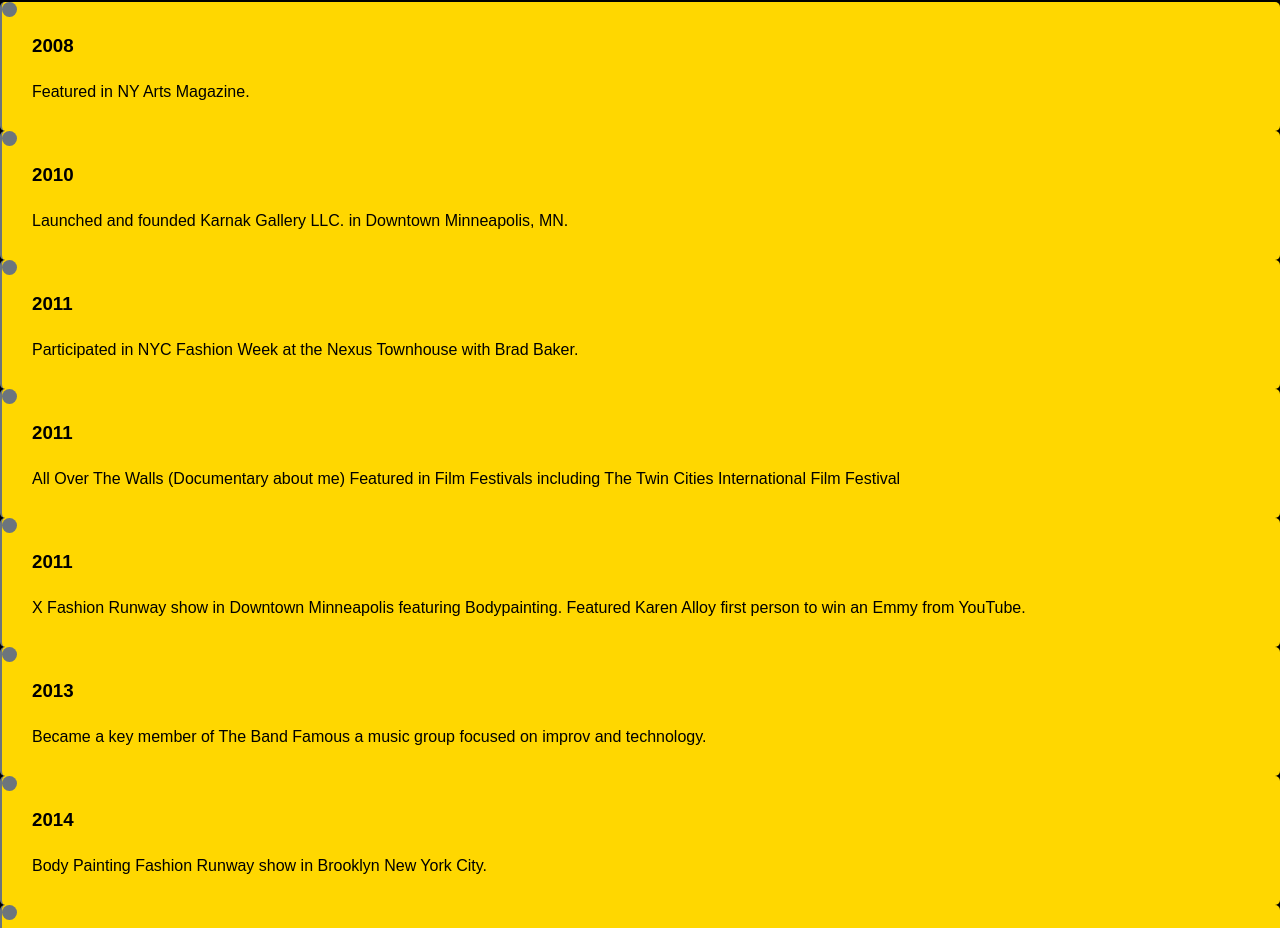
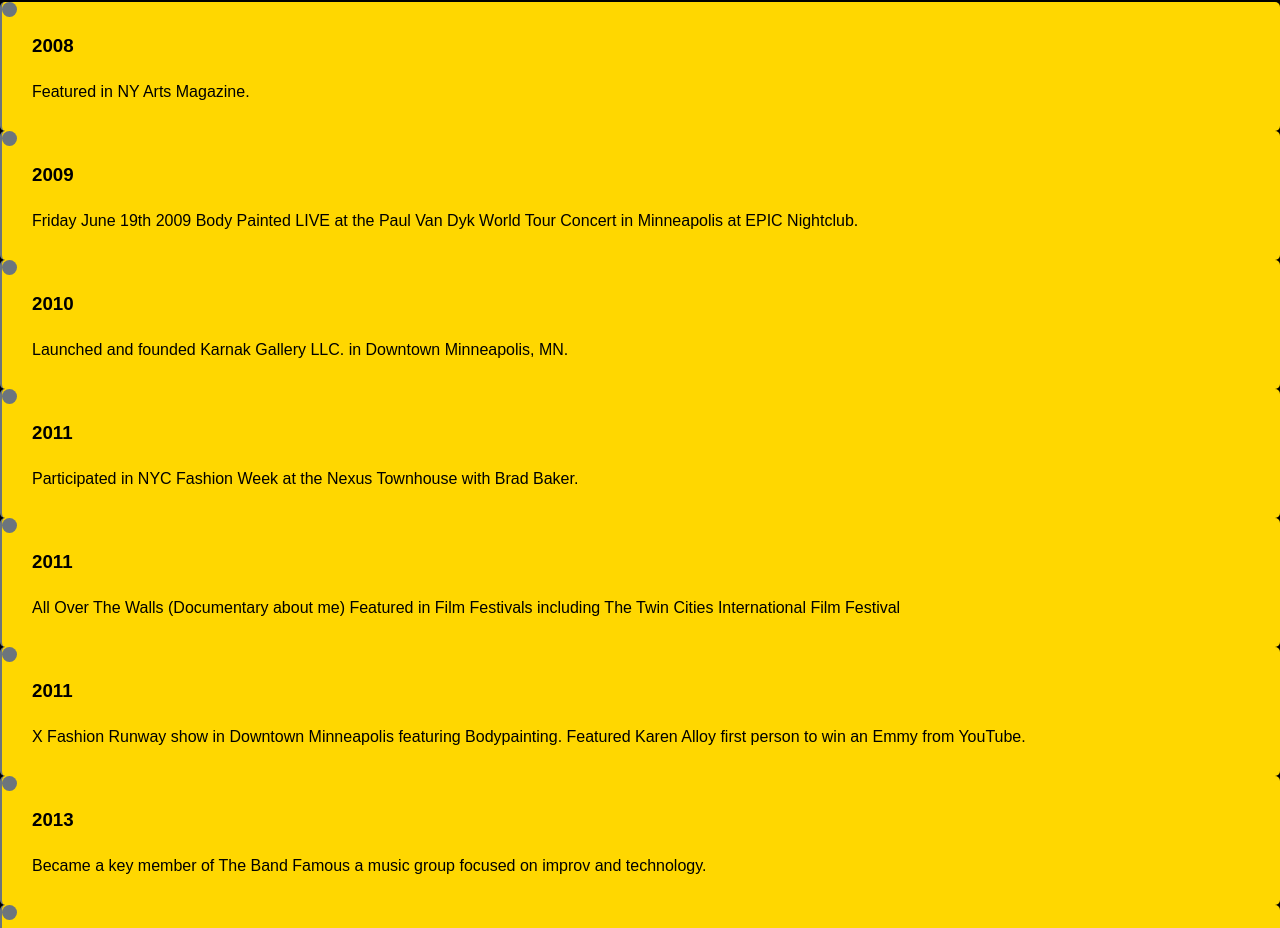
Before and after one commit to Amenhotepthe4th/Zander, a plain HTML site: page index.html in a window 1280 px wide. Shown: the part 2034-2962 px from the top of the page. Drawn offline with nearby package versions, Linux system fonts and the light colour scheme; a web font is replaced by a local one.

Commit message:
Update index.html

```diff
--- a/index.html
+++ b/index.html
@@ -68,6 +68,10 @@
          <div class="timeline-item milestone">
     <h3>2008</h3>
     <p>Featured in NY Arts Magazine.</p>
+</div>
+    <div class="timeline-item milestone">
+    <h3>2009</h3>
+    <p>Friday June 19th 2009 Body Painted LIVE at the Paul Van Dyk World Tour Concert in Minneapolis at EPIC Nightclub.</p>
 </div>
      <div class="timeline-item milestone">
     <h3>2010</h3>
```
